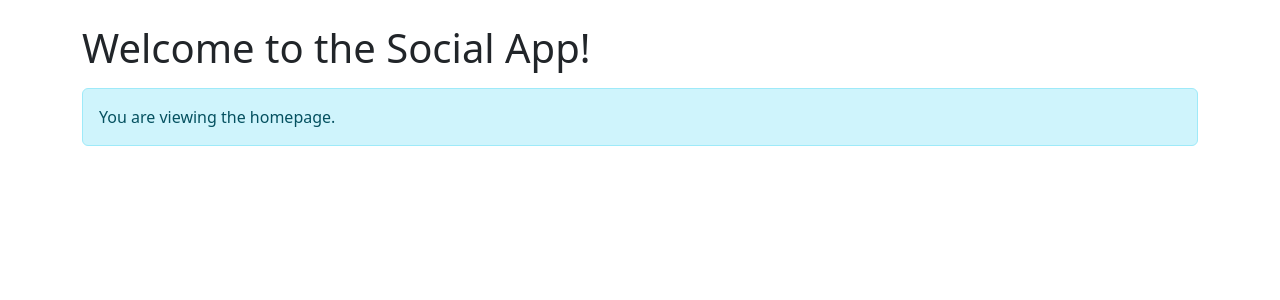
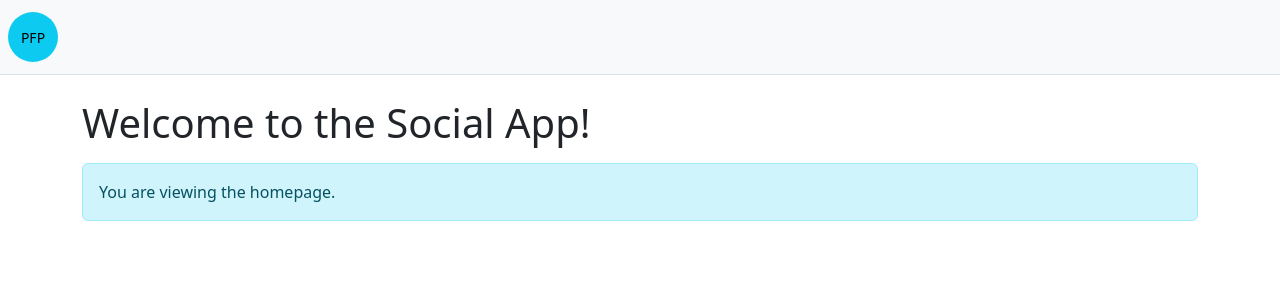
Before and after one commit to AngelAVargas04/SocialLifeApp, a Python web app: template SocialApp/templates/home.html in a window 1280 px wide. Shown: the top 300 px of the page. Run offline with Jinja, Linux system fonts and the light colour scheme; the template is opened without the code that fills it, so the values that code supplies are empty.

Commit message:
designing features.

```diff
--- a/SocialApp/templates/base.html
+++ b/SocialApp/templates/base.html
@@ -9,6 +9,15 @@
     <title>{% block title %}Social App{% endblock title %}</title>
 </head>
 <body>
+    <header class ="navbar navbar-expand-lg bg-light border-bottom">
+        <div class="container-fluid py-1 px-2">
+            <div class="rounded-circle bg-info text-black d-flex align-items-center justify-content-center me-4"
+        style="width: 50px; height: 50px; font-size: 14px;">
+            PFP
+        </div>
+        </div>
+
+    </header>
 
     <div class="container">
         {% block content %}
--- a/SocialApp/templates/home.html
+++ b/SocialApp/templates/home.html
@@ -1,6 +1,5 @@
 {% extends 'base.html' %}
 
-{% block title %}Home | {{ title }}{% endblock title %}
 
 {% block content %}
 
```
